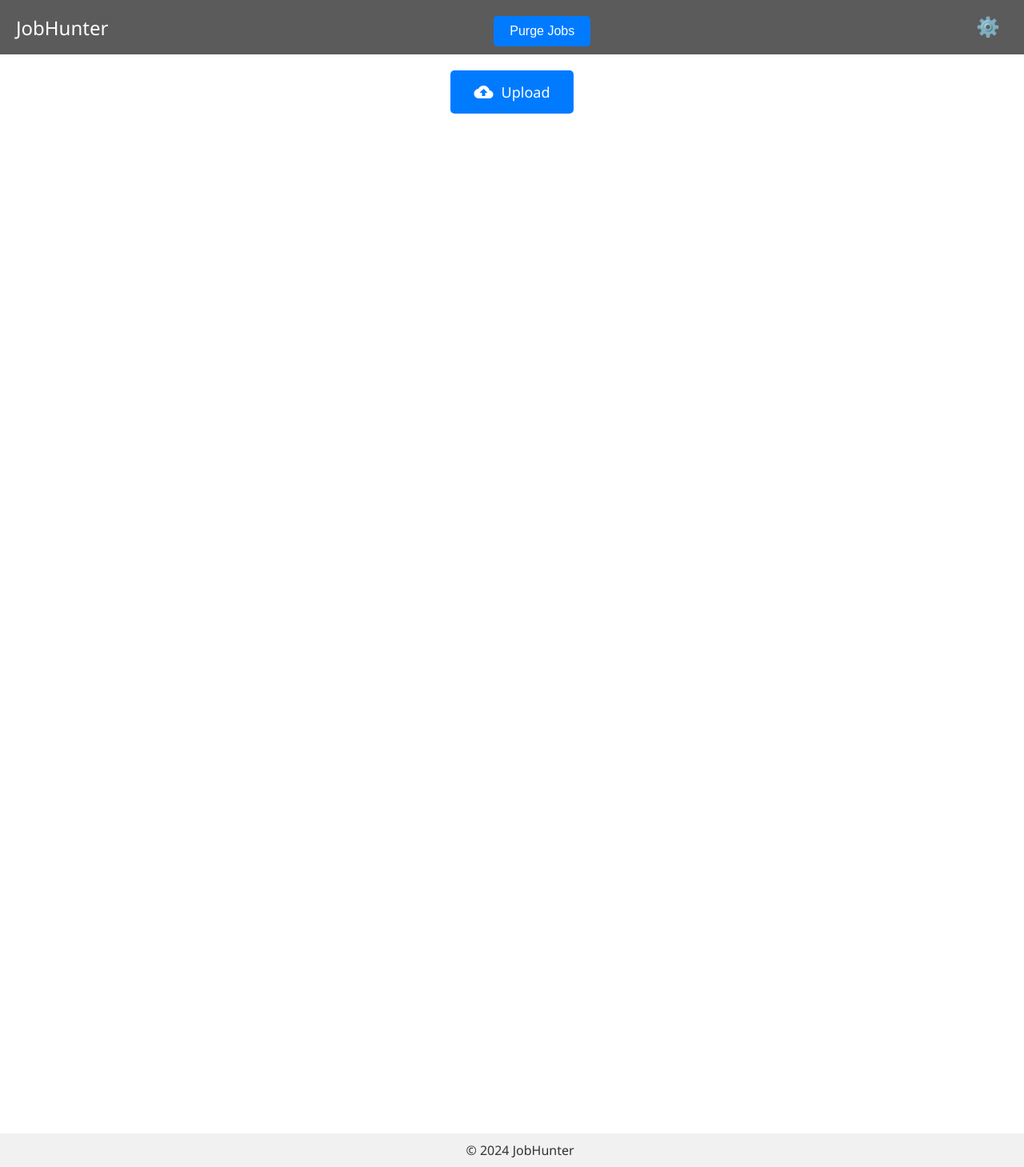
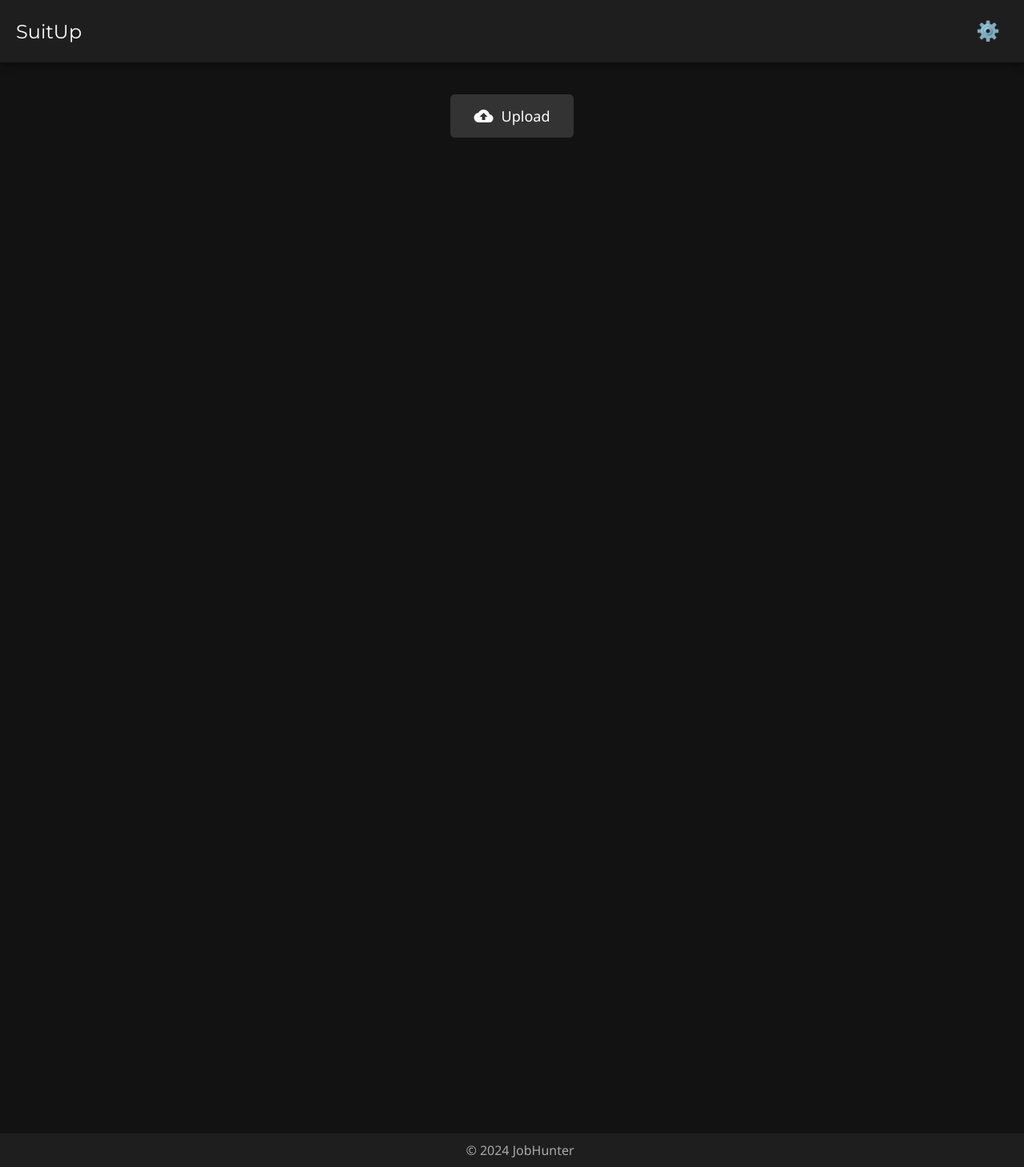
Before and after one commit to MinatoNamikaze02/suitup, a FastAPI app: page / in a window 1280 px wide. Shown: the whole page at 80% size. Run offline with FastAPI, Linux system fonts and the light colour scheme; data that the repository does not hold is empty; some web fonts are replaced.

Commit message:
fixed UI a bit and added an implementation example

```diff
--- a/config.toml
+++ b/config.toml
@@ -3,7 +3,7 @@ site_name = [ "indeed", "linkedin", "glassdoor",]
 search_term = ""
 location = "india"
 distance = 100
-job_type = "parttime"
+job_type = "fulltime"
 is_remote = true
 results_wanted = 50
 easy_apply = true
@@ -14,7 +14,7 @@ verbose = false
 hyperlinks = true
 
 [Resume]
-resumeFilePath = "/path/to/your/file"
+resumeFilePath = "resume_uploads/Akash.pdf"
 
 [GenAI]
 openAIModel = "gpt-4"
--- a/requirements.txt
+++ b/requirements.txt
@@ -1,5 +1,5 @@
 fastapi==0.111.0
-fitz==0.0.1.dev2
+PyMuPDF==1.24.9
 jobspy==0.29.0
 langchain==0.2.1
 langchain_core==0.2.3
--- a/server.py
+++ b/server.py
@@ -15,6 +15,7 @@ import utils
 from AI.keyword_extraction import ResumeTool
 from search.job_search import JobScraper
 from search.logger import get_logger
+from config import settings
 
 logger = get_logger(__name__)
 
@@ -22,8 +23,8 @@ load_dotenv()
 
 app = FastAPI()
 
-UPLOAD_DIR = os.getenv("UPLOAD_DIR", "uploads")
-CONFIG_PATH = os.getenv("CONFIG_PATH", "config.toml")
+UPLOAD_DIR = settings.upload_dir
+CONFIG_PATH = settings.config_path
 
 if not os.path.exists(UPLOAD_DIR):
     os.makedirs(UPLOAD_DIR)
--- a/static/script.js
+++ b/static/script.js
@@ -27,9 +27,14 @@ window.onload = async function() {
         }
         const fileData = await fileResponse.json();
         if (fileData.uploads.length > 0) {
+            console.log('Uploaded file:', fileData.uploads[0]);
             document.getElementById("file-name").innerText = fileData.uploads[0];
             document.getElementById("uploaded-info").style.display = "flex";
+            document.getElementById("purged-info").style.display = "flex";
             document.getElementById("upload-section").style.display = "none";
+        } else {
+            alert('No Resume uploaded.');
+            return
         }
 
         const jobsResponse = await fetch('/api/old');
@@ -260,6 +265,7 @@ async function handleFileUpload(event) {
             const data = await response.json();
             document.getElementById("file-name").innerText = data.filename;
             document.getElementById("uploaded-info").style.display = "flex";
+            document.getElementById("purged-info").style.display = "flex";
             uploadBtn.style.display = "none";
         } else {
             alert("Failed to upload file.");
--- a/static/styles.css
+++ b/static/styles.css
@@ -1,24 +1,27 @@
 @import url('https://fonts.googleapis.com/css2?family=Cinzel:wght@400..900&family=Danfo&family=Montserrat:ital,wght@0,100..900;1,100..900&family=Noto+Sans:ital,wght@0,100..900;1,100..900&family=Rubik+Mono+One&display=swap');
 
 body {
-    font-family: 'Noto Sans', serif;
+    font-family: 'Noto Sans', sans-serif;
+    background-color: #121212;
+    color: #e0e0e0;
     margin: 0;
     padding: 0;
-    overflow-x: hidden; /* Prevent horizontal scrolling */
+    overflow-x: hidden;
 }
 
 .navbar {
     display: flex;
     justify-content: space-between;
     align-items: center;
-    background: rgba(51, 51, 51, 0.8); /* Glassy effect */
-    color: white;
-    padding: 10px 20px;
+    background-color: #1e1e1e;
+    color: #ffffff;
+    padding: 15px 20px;
+    box-shadow: 0px 2px 10px rgba(0, 0, 0, 0.5);
 }
 
 .navbar-title {
     font-size: 24px;
-    font-family: 'Noto Sans', sans-serif;
+    font-family: 'Montserrat', sans-serif;
 }
 
 .settings-icon {
@@ -37,15 +44,8 @@ body {
     flex-direction: column;
     align-items: center;
     justify-content: center;
-    padding: 20px;
-    margin-bottom: 80px; /* Add margin to separate from footer */
-}
-
-.heading {
-    font-size: 12px;
-    font-weight: bold;
-    text-align: center;
-    margin-bottom: 20px;
+    padding: 40px;
+    margin-bottom: 80px;
 }
 
 .upload-section {
@@ -69,8 +69,8 @@ body {
     cursor: pointer;
     padding: 15px 30px;
     margin-bottom: 10px;
-    background-color: #007bff;
-    color: white;
+    background-color: #333333;
+    color: #ffffff;
     border: none;
     border-radius: 5px;
     transition: background-color 0.3s;
@@ -92,13 +92,13 @@ body {
     display: flex;
     flex-direction: column;
     align-items: center;
-    color: green;
+    color: #76ff03;
 }
 
 .uploaded-info .file-details {
     display: flex;
     align-items: center;
-    margin-bottom: 10px; /* Add margin to separate file details from the button */
+    margin-bottom: 10px;
 }
 
 .uploaded-info i {
@@ -110,14 +110,13 @@ body {
 }
 
 .footer {
-    background-color: #f1f1f1;
-    color: #333;
+    background-color: #1e1e1e;
+    color: #aaaaaa;
+    position: fixed;
     text-align: center;
     padding: 10px;
-    position: fixed;
     width: 100%;
     bottom: 0;
-    z-index: 0;
 }
 
 .sidebar {
@@ -143,6 +143,7 @@ body {
     right: 25px;
     font-size: 36px;
     cursor: pointer;
+    color: #ffffff;
 }
 
 .sidebar-content h2 {
@@ -163,39 +164,42 @@ body {
 .sidebar-content select {
     padding: 10px;
     margin-top: 5px;
-    border: 1px solid #ccc;
+    border: 1px solid #444444;
+    background-color: #333333;
+    color: #ffffff;
     border-radius: 5px;
 }
 
 .sidebar-content button {
     padding: 10px;
-    background-color: #333;
+    background-color: #444444;
     color: white;
     border: none;
     border-radius: 5px;
     cursor: pointer;
     margin-top: 20px;
+    margin-bottom: 20px;
 }
 
 .sidebar-content button:hover {
-    background-color: #555;
+    background-color: #666666;
 }
 
-.sync-btn, .purge-btn{
+.sync-btn, .purge-btn {
     display: inline-block;
     padding: 10px 20px;
     font-size: 16px;
-    color: #fff;
-    background-color: #007bff;
+    color: #ffffff;
+    background-color: #444444;
     border: none;
     border-radius: 5px;
     cursor: pointer;
     transition: background-color 0.3s ease;
-    margin-top: 10px; /* Add margin to separate button from the file details */
+    margin-top: 10px;
 }
 
 .sync-btn:hover, .purge-btn:hover {
-    background-color: #0056b3;
+    background-color: #666666;
 }
 
 .sync-btn.loading, .purge-btn.loading {
--- a/templates/index.html
+++ b/templates/index.html
@@ -1,5 +1,6 @@
 <!DOCTYPE html>
 <html lang="en">
+
 <head>
     <meta charset="UTF-8">
     <meta name="viewport" content="width=device-width, initial-scale=1.0">
@@ -7,15 +8,18 @@
     <link href="https://fonts.googleapis.com/icon?family=Material+Icons" rel="stylesheet">
     <link rel="stylesheet" href="/static/styles.css">
 </head>
+
 <body>
     <nav>
         <div class="navbar">
-        <div class="navbar-title">JobHunter</div>
+            <div class="navbar-title">
+                SuitUp
+            </div>
             <div style="display: flex; flex-direction: row;">
                 <div class="uploaded-info" id="uploaded-info" style="display: none; padding-right: 10px;">
                     <button class="sync-btn" onclick="syncWithAI()">Sync Jobs</button>
                 </div>
-            <div class="uploaded-info" id="purged-info" style="padding-left: 10px;">
+                <div class="uploaded-info" id="purged-info" style="display: none; padding-left: 10px;">
                     <button class="purge-btn" onclick="purgeFromDB()">Purge Jobs</button>
                 </div>
             </div>
@@ -26,7 +30,6 @@
     </nav>
 
     <div class="container">
-    <!-- <div class="heading">Automated job search using generative AI. Just upload your resume and kickstart your job hunt</div> -->
         <div class="upload-section" id="upload-section">
             <div class="file file--upload">
                 <label for="input-file-upload">
@@ -58,9 +61,11 @@
 
                 <label for="location">Location</label>
                 <input type="text" id="location" name="location">
+                <br/>
 
                 <label for="distance">Distance</label>
                 <input type="number" id="distance" name="distance" value="50">
+                <br/>
 
                 <label for="job_type">Job Type</label>
                 <select id="job_type" name="job_type" multiple>
@@ -70,22 +75,27 @@
                     <option value="contract">Contract</option>
                     <option value="internship">Internship</option>
                 </select>
+                <br/>
 
                 <div class="checkbox-group">
                     <input type="checkbox" id="is_remote" name="is_remote" checked>
                     <label for="is_remote">Is Remote</label>
                 </div>
+                <br/>
 
                 <label for="results_wanted">Results Wanted</label>
                 <input type="number" id="results_wanted" name="results_wanted" value="10">
+                <br/>
 
                 <div class="checkbox-group">
                     <input type="checkbox" id="easy_apply" name="easy_apply">
                     <label for="easy_apply">Easy Apply</label>
                 </div>
+                <br/>
 
                 <label for="country_indeed">Country</label>
                 <input type="text" id="country_indeed" name="country_indeed" value="india">
+                <br/>
 
                 <label for="hours_old">Hours Old</label>
                 <input type="number" id="hours_old" name="hours_old" value="24">
@@ -94,7 +104,6 @@
             </form>
         </div>
     </div>
-
 
     <div class="job-listings">
         <!-- Job cards will be dynamically added here -->
@@ -107,4 +116,5 @@
     <script src="/static/script.js"></script>
     <script src="https://cdn.jsdelivr.net/npm/marked/marked.min.js"></script>
 </body>
+
 </html>
```
Also changed, not shown: other parts of static/styles.css (+34 -20 lines), assets/imp1.png (deleted), assets/imp2.png (deleted), static/suitup.png (added). Lines whose indentation alone changed are shown as unchanged.
